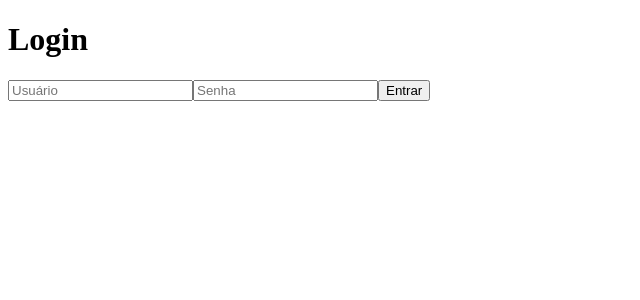
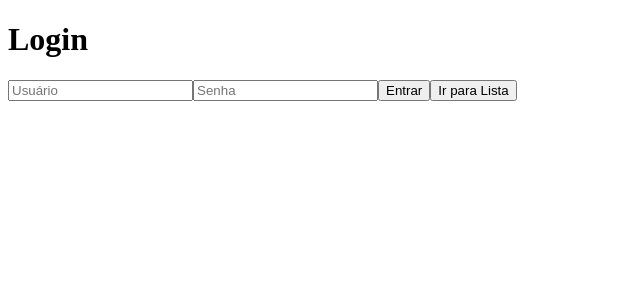
Before and after one commit to pedroluccs/register-system, a Next.js app in the folder frontend/: page / in a window 1280 px wide. Shown: the top 300 px of the page, without its empty margins (0-640 px from the left). Built offline with nearby package versions, Linux system fonts and the light colour scheme.

Commit message:
teste pagina login

```diff
--- a/frontend/app/page.tsx
+++ b/frontend/app/page.tsx
@@ -2,8 +2,6 @@ import Login from "../src/components/Login/Login";
 
 export default function Home() {
   return (
-    <div>
-      <Login/>
-    </div>
-  );
+    <Login/>
+      );
 }
--- a/frontend/src/components/Login/Login.tsx
+++ b/frontend/src/components/Login/Login.tsx
@@ -53,6 +53,7 @@ export default function Login() {
                 onChange={(e) => setPassword(e.target.value)}
             />
             <Button onClick={handleLogin}>Entrar</Button>
+            <button onClick={() => router.push("/lista")}>Ir para Lista</button>
 
             {error && <p style={{ color: "red" }}>{error}</p>}
         </Container>
```
